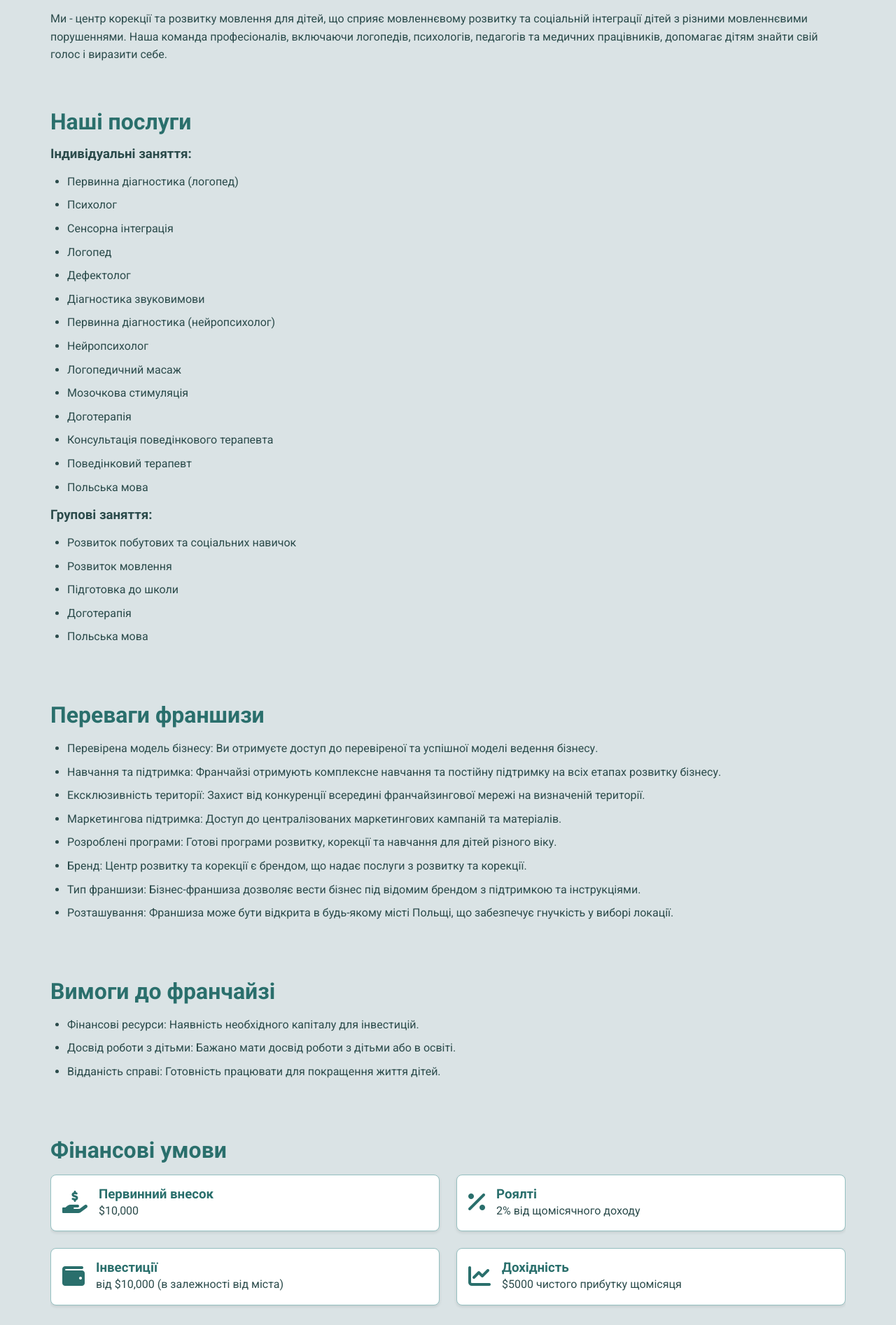
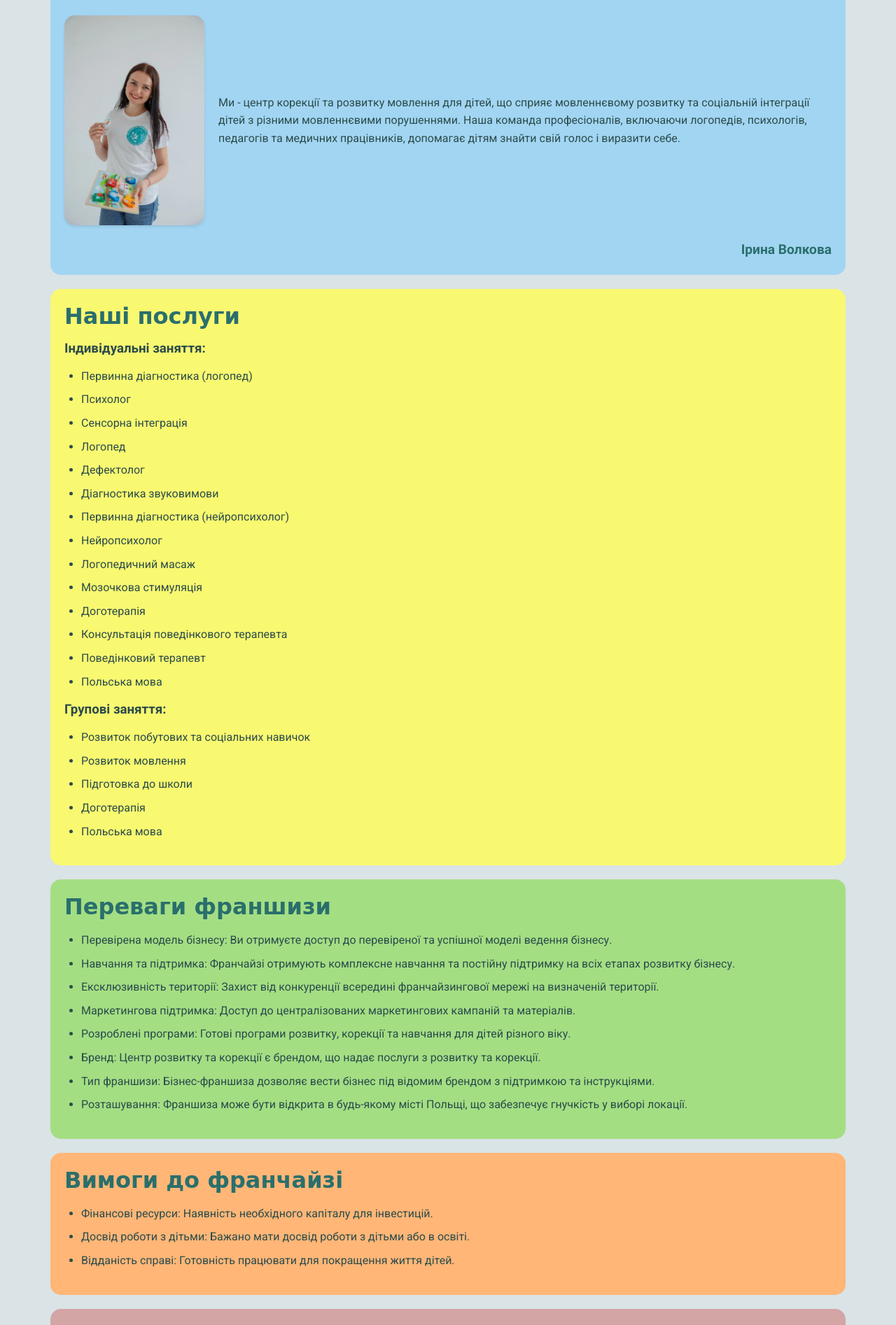
Before and after one commit to planetaTerapii/PlanetaTerapiiFront, a React (Create React App) app: page / in a window 1280 px wide. Shown: the part 1032-2926 px from the top of the page at 70% size. Built offline with nearby package versions, Linux system fonts and the light colour scheme.

Commit message:
Updated UI, made it more colorful

```diff
--- a/public/index.html
+++ b/public/index.html
@@ -1,10 +1,16 @@
 <!DOCTYPE html>
 <html lang="en">
   <head>
-  <meta charset="UTF-8">
-  <meta name="viewport" content="width=device-width, initial-scale=1.0">
-  <link href="https://fonts.googleapis.com/css2?family=Roboto:wght@400;700&display=swap" rel="stylesheet">
-  <link rel="stylesheet" href="https://cdnjs.cloudflare.com/ajax/libs/font-awesome/6.0.0-beta3/css/all.min.css">
+    <meta charset="UTF-8" />
+    <meta name="viewport" content="width=device-width, initial-scale=1.0" />
+    <link
+      href="https://fonts.googleapis.com/css2?family=Roboto:wght@400;700&display=swap"
+      rel="stylesheet"
+    />
+    <link
+      rel="stylesheet"
+      href="https://cdnjs.cloudflare.com/ajax/libs/font-awesome/6.0.0-beta3/css/all.min.css"
+    />
     <link rel="icon" href="%PUBLIC_URL%/images/logo-mobile.png" />
     <link
       rel="stylesheet"
--- a/src/App.css
+++ b/src/App.css
@@ -85,11 +85,57 @@ section h2 {
   color: #2a6f6c;
   font-size: 2rem;
   margin-bottom: 1rem;
+  font-family: 'Comic Sans MS', sans-serif; /* Playful font */
 }
 
 section p {
   color: #2b4b4b;
   line-height: 1.6;
+}
+
+.section-bg-blue {
+  background-color: #a2d5f2;
+}
+
+.section-bg-yellow {
+  background-color: #f9f871;
+}
+
+.section-bg-green {
+  background-color: #a3de83;
+}
+
+.section-bg-orange {
+  background-color: #ffb677;
+}
+
+.section-bg-purple {
+  background-color: #d4a5a5;
+}
+
+.section-bg-pink {
+  background-color: #ffabbc;
+}
+
+.section-bg-cyan {
+  background-color: #8dd7cf;
+}
+
+.section-bg-lightblue {
+  background-color: #c9e8f2;
+}
+
+.section-bg-blue,
+.section-bg-yellow,
+.section-bg-green,
+.section-bg-orange,
+.section-bg-purple,
+.section-bg-pink,
+.section-bg-cyan,
+.section-bg-lightblue {
+  border-radius: 15px; /* Rounded corners */
+  padding: 20px; /* Top and bottom padding */
+  margin: 20px 0; /* Top and bottom margin */
 }
 
 /* Animation Styles */
@@ -304,6 +350,49 @@ header .join-us-text {
   display: block;
 }
 
+.owner-section {
+  display: flex;
+  align-items: center;
+  gap: 20px;
+}
+
+.owner-photo {
+  width: 200px;
+  height: auto;
+  border-radius: 15px; /* Rounded corners */
+  box-shadow: 0 2px 4px rgba(0, 0, 0, 0.1);
+}
+
+.owner-text {
+  flex: 1;
+}
+
+.owner-name {
+  text-align: right;
+  font-weight: bold;
+  font-size: 1.2rem;
+  color: #2a6f6c;
+  margin-top: 20px; /* Add some spacing from the text */
+}
+
+/* Specific styles for mobile */
+@media (max-width: 768px) {
+  .owner-section {
+    flex-direction: column;
+    text-align: center; /* Center text for better appearance */
+  }
+
+  .owner-photo {
+    width: 100%; /* Full width on mobile */
+    max-width: 300px; /* Set a maximum width for better appearance */
+  }
+
+  .owner-name {
+    text-align: center;
+    margin-top: 10px;
+  }
+}
+
 @media (max-width: 768px) {
   .desktop-logo {
     display: none;
@@ -381,11 +470,9 @@ header .join-us-text {
   opacity: 1;
 }
 
-
 .finance-container {
   display: flex;
-  flex-wrap: wrap;
-  justify-content: space-between;
+  flex-direction: column;
   gap: 1.5rem;
 }
 
@@ -394,7 +481,6 @@ header .join-us-text {
   border: 1px solid #95c0c1;
   border-radius: 8px;
   padding: 1rem;
-  flex: 1 1 calc(50% - 1rem);
   box-shadow: 0 2px 4px rgba(0, 0, 0, 0.1);
   display: flex;
   align-items: center;
--- a/src/App.js
+++ b/src/App.js
@@ -5,6 +5,7 @@ import { FaRegCalendarCheck } from "react-icons/fa6";
 import "./App.css";
 import logoDesktop from "./images/logo-desktop.png"; // Desktop logo
 import logoMobile from "./images/logo-mobile.png"; // Mobile logo
+import ownerPhoto1 from "./team/team5.webp";
 
 function App() {
   const [name, setName] = useState("");
@@ -184,21 +185,28 @@ function App() {
       <main>
         <section
           id="review"
-          className="fade-up"
+          className="fade-up section-bg-blue"
           ref={(el) => (sectionsRef.current[0] = el)}
         >
           <h2>Хто ми</h2>
-          <p>
-            Ми - центр корекції та розвитку мовлення для дітей, що сприяє
-            мовленнєвому розвитку та соціальній інтеграції дітей з різними
-            мовленнєвими порушеннями. Наша команда професіоналів, включаючи
-            логопедів, психологів, педагогів та медичних працівників, допомагає
-            дітям знайти свій голос і виразити себе.
-          </p>
+          <div className="owner-section">
+            <img src={ownerPhoto1} alt="Owner" className="owner-photo" />
+            <div className="owner-text">
+              <p>
+                Ми - центр корекції та розвитку мовлення для дітей, що сприяє
+                мовленнєвому розвитку та соціальній інтеграції дітей з різними
+                мовленнєвими порушеннями. Наша команда професіоналів, включаючи
+                логопедів, психологів, педагогів та медичних працівників,
+                допомагає дітям знайти свій голос і виразити себе.
+              </p>
+            </div>
+          </div>
+          <p className="owner-name">Ірина Волкова</p>
         </section>
+
         <section
           id="service"
-          className="fade-up"
+          className="fade-up section-bg-yellow"
           ref={(el) => (sectionsRef.current[1] = el)}
         >
           <h2>Наші послуги</h2>
@@ -231,7 +239,7 @@ function App() {
         </section>
         <section
           id="franchise"
-          className="fade-up"
+          className="fade-up section-bg-green"
           ref={(el) => (sectionsRef.current[3] = el)}
         >
           <h2>Переваги франшизи</h2>
@@ -272,7 +280,7 @@ function App() {
         </section>
         <section
           id="points"
-          className="fade-up"
+          className="fade-up section-bg-orange"
           ref={(el) => (sectionsRef.current[4] = el)}
         >
           <h2>Вимоги до франчайзі</h2>
@@ -292,14 +300,14 @@ function App() {
         </section>
         <section
           id="finance"
-          className="fade-up"
+          className="fade-up section-bg-purple"
           ref={(el) => (sectionsRef.current[5] = el)}
         >
           <h2>Фінансові умови</h2>
           <div className="finance-container">
             <div className="finance-item">
               <div className="finance-icon">
-                <i class="fas fa-hand-holding-usd"></i>
+                <i className="fas fa-hand-holding-usd"></i>
               </div>
               <div className="finance-text">
                 <h3>Первинний внесок</h3>
@@ -308,7 +316,7 @@ function App() {
             </div>
             <div className="finance-item">
               <div className="finance-icon">
-                <i class="fas fa-percentage"></i>
+                <i className="fas fa-percentage"></i>
               </div>
               <div className="finance-text">
                 <h3>Роялті</h3>
@@ -317,7 +325,7 @@ function App() {
             </div>
             <div className="finance-item">
               <div className="finance-icon">
-                <i class="fas fa-wallet"></i>
+                <i className="fas fa-wallet"></i>
               </div>
               <div className="finance-text">
                 <h3>Інвестиції</h3>
@@ -326,7 +334,7 @@ function App() {
             </div>
             <div className="finance-item">
               <div className="finance-icon">
-                <i class="fas fa-chart-line"></i>
+                <i className="fas fa-chart-line"></i>
               </div>
               <div className="finance-text">
                 <h3>Дохідність</h3>
@@ -338,7 +346,7 @@ function App() {
 
         <section
           id="stage"
-          className="fade-up"
+          className="fade-up section-bg-pink"
           ref={(el) => (sectionsRef.current[6] = el)}
         >
           <h2>Етапи відкриття</h2>
@@ -362,7 +370,7 @@ function App() {
         </section>
         <section
           id="support"
-          className="fade-up"
+          className="fade-up section-bg-cyan"
           ref={(el) => (sectionsRef.current[7] = el)}
         >
           <h2>Підтримка франчайзі</h2>
@@ -384,7 +392,7 @@ function App() {
         </section>
         <section
           id="contact"
-          className="fade-up"
+          className="fade-up section-bg-lightblue"
           ref={(el) => (sectionsRef.current[8] = el)}
         >
           <h2>Контакти</h2>
```
Lines whose indentation alone changed are shown as unchanged.
